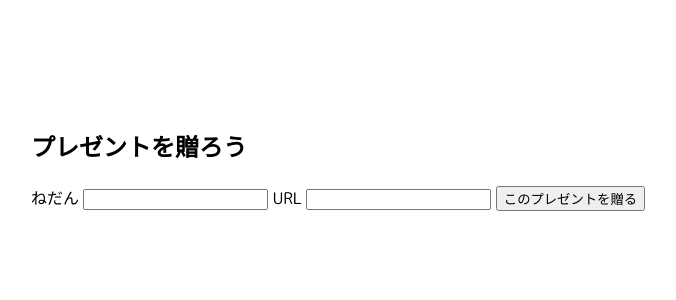
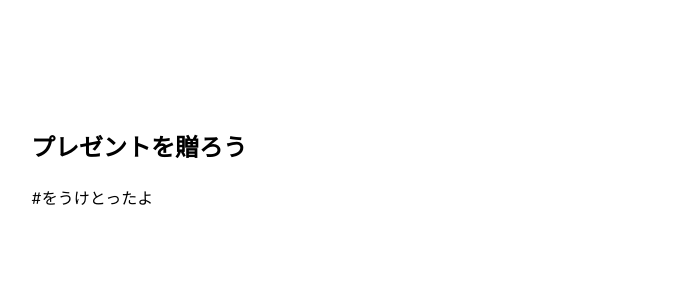
Before and after one commit to sakurum/xmas_hackathon, a Flask app: template templates/present.html in a window 1280 px wide. Shown: the top 300 px of the page, without its empty margins (97-773 px from the left). Run offline with Flask 2, Linux system fonts and the light colour scheme; the template is opened without the code that fills it: most values are stand-ins (such as "Sample title", 1, 10 or a date in 2020).

Commit message:
:tada: present.html

```diff
--- a/templates/present.html
+++ b/templates/present.html
@@ -3,9 +3,7 @@
 <h2>プレゼントを贈ろう</h2>
 
 <form action="/present" method="POST">
-    ねだん <input type="number" class="price_form" id="present_price" name="present_price">
-    URL <input type="number" class="price_form" id="present_url" name="present_url">
-    <input type="submit" name="submit" value="このプレゼントを贈る">
+    {{present_URL}}をうけとったよ
 </form>
 
 {% endblock %}
```
